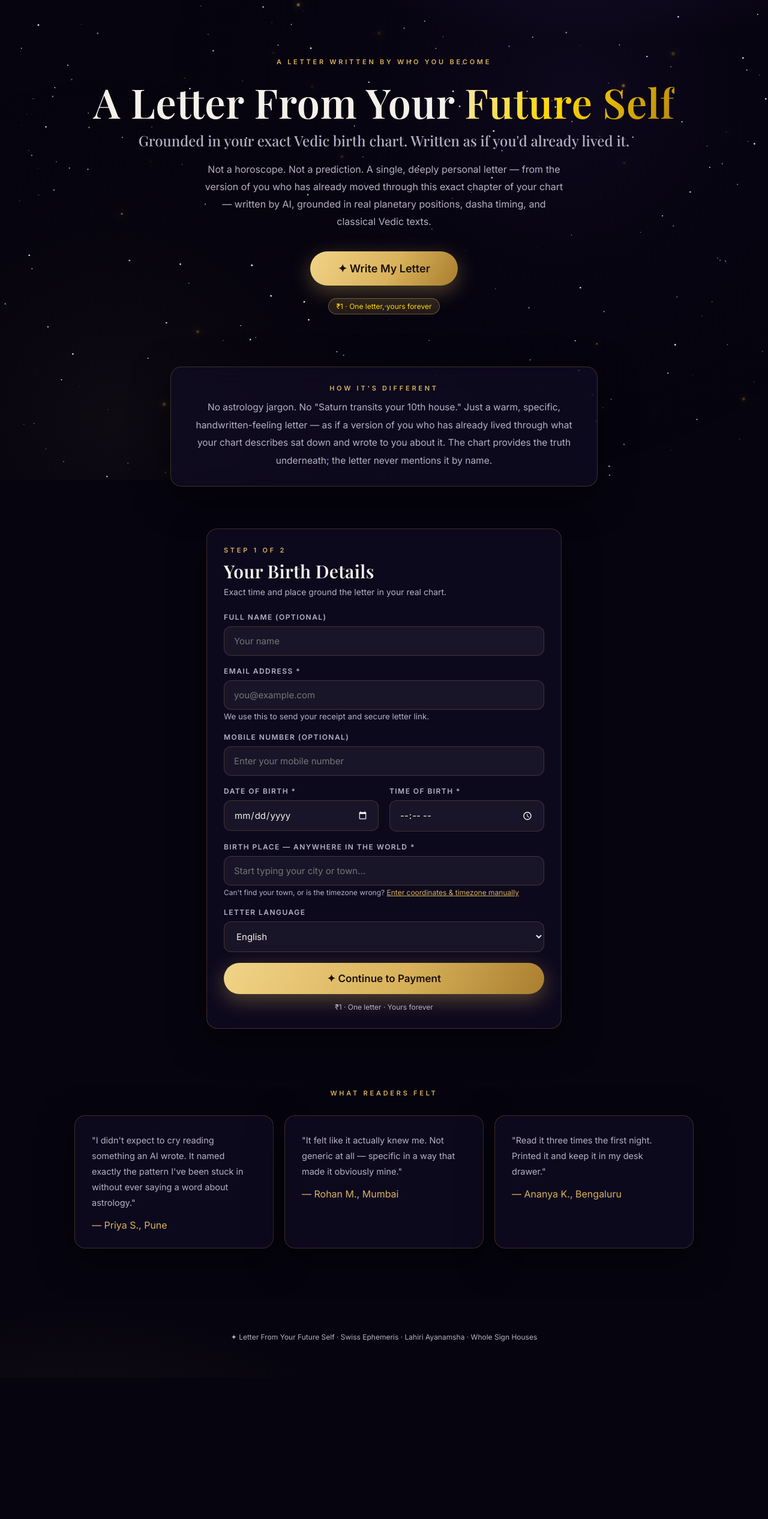
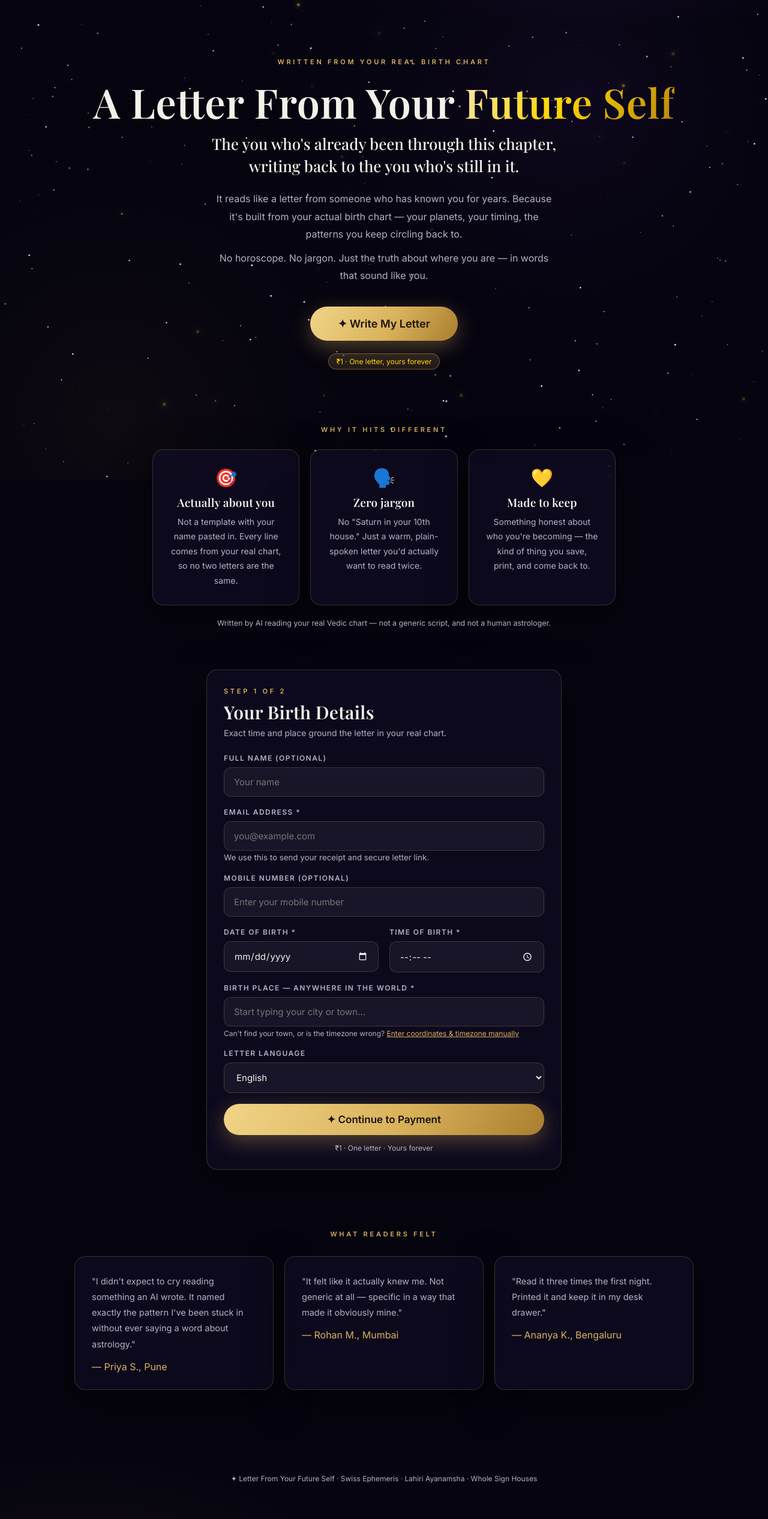
Before and after one commit to akhilesh108raut/letter_from_future_self, a Flask app: page /letter/ in a window 1280 px wide. Shown: the whole page at 60% size. Before the commit the page ends 2236 px from the top, so only its background shows below. Run offline with Flask 3, Linux system fonts and the light colour scheme; some libraries are stand-ins or nearby versions.

Commit message:
Rewrite landing copy to be warmer and scannable; set price to Rs1
The hero read like a spec — long, em-dash-heavy sentences that sounded
machine-written. Rewrote it into short, human lines with a clear emotional
hook ("The you who's already been through this chapter, writing back to
the you who's still in it"), and replaced the dense "How it's different"
paragraph with three scannable benefit cards (Actually about you / Zero
jargon / Made to keep). Kept an honest one-line note that it's AI-written
from a real chart. Also sets the price to Rs1.

```diff
--- a/templates/letter/landing.html
+++ b/templates/letter/landing.html
@@ -4,17 +4,19 @@
 {% block content %}
 <!-- ── HERO ─────────────────────────────────────────────────────────── -->
 <header class="wrap" style="padding-top:96px;text-align:center">
-  <div class="eyebrow fade-up">A Letter Written By Who You Become</div>
+  <div class="eyebrow fade-up">Written from your real birth chart</div>
   <h1 class="fade-up d1" style="font-size:clamp(38px,6.4vw,68px);line-height:1.12;margin:22px 0 10px">
     A Letter From Your <span class="gold-text">Future Self</span>
   </h1>
-  <p class="fade-up d2" style="font-family:var(--font-head);font-size:clamp(18px,2.4vw,24px);color:var(--ink-dim)">
-    Grounded in your exact Vedic birth chart. Written as if you'd already lived it.
+  <p class="fade-up d2" style="font-family:var(--font-head);font-size:clamp(19px,2.6vw,26px);color:var(--ink);max-width:600px;margin:14px auto 0;line-height:1.4">
+    The you who's already been through this chapter, writing back to the you who's still in it.
   </p>
-  <p class="fade-up d2" style="max-width:600px;margin:18px auto 0;color:var(--ink-dim);line-height:1.8">
-    Not a horoscope. Not a prediction. A single, deeply personal letter — from the version
-    of you who has already moved through this exact chapter of your chart — written by AI,
-    grounded in real planetary positions, dasha timing, and classical Vedic texts.
+  <p class="fade-up d2" style="max-width:560px;margin:22px auto 0;color:var(--ink-dim);line-height:1.85;font-size:16px">
+    It reads like a letter from someone who has known you for years. Because it's built from
+    your actual birth chart — your planets, your timing, the patterns you keep circling back to.
+  </p>
+  <p class="fade-up d3" style="max-width:560px;margin:10px auto 0;color:var(--ink-dim);line-height:1.85;font-size:16px">
+    No horoscope. No jargon. Just the truth about where you are — in words that sound like you.
   </p>
   <div class="fade-up d3" style="margin-top:36px">
     <a href="#form" class="btn btn-gold" style="font-size:18px;padding:18px 46px">✦ Write My Letter</a>
@@ -25,16 +27,37 @@
 </header>
 
 <!-- ── WHAT IT IS ───────────────────────────────────────────────────── -->
-<section class="wrap" style="margin-top:84px;max-width:760px">
-  <div class="card fade-up" style="text-align:center">
-    <div class="eyebrow" style="margin-bottom:10px">How it's different</div>
-    <p style="color:var(--ink-dim);line-height:1.9;font-size:15.5px">
-      No astrology jargon. No "Saturn transits your 10th house." Just a warm, specific,
-      handwritten-feeling letter — as if a version of you who has already lived through
-      what your chart describes sat down and wrote to you about it. The chart provides
-      the truth underneath; the letter never mentions it by name.
-    </p>
+<section class="wrap" style="margin-top:90px;max-width:820px">
+  <div class="eyebrow fade-up" style="text-align:center;margin-bottom:26px">Why it hits different</div>
+  <div class="stats">
+    <div class="card lift fade-up" style="text-align:center">
+      <div style="font-size:30px;margin-bottom:10px">🎯</div>
+      <h3 style="font-size:19px;margin-bottom:8px">Actually about you</h3>
+      <p style="color:var(--ink-dim);line-height:1.75;font-size:14px">
+        Not a template with your name pasted in. Every line comes from your real chart, so
+        no two letters are the same.
+      </p>
+    </div>
+    <div class="card lift fade-up d1" style="text-align:center">
+      <div style="font-size:30px;margin-bottom:10px">🗣️</div>
+      <h3 style="font-size:19px;margin-bottom:8px">Zero jargon</h3>
+      <p style="color:var(--ink-dim);line-height:1.75;font-size:14px">
+        No "Saturn in your 10th house." Just a warm, plain-spoken letter you'd actually
+        want to read twice.
+      </p>
+    </div>
+    <div class="card lift fade-up d2" style="text-align:center">
+      <div style="font-size:30px;margin-bottom:10px">💛</div>
+      <h3 style="font-size:19px;margin-bottom:8px">Made to keep</h3>
+      <p style="color:var(--ink-dim);line-height:1.75;font-size:14px">
+        Something honest about who you're becoming — the kind of thing you save, print,
+        and come back to.
+      </p>
+    </div>
   </div>
+  <p class="fade-up d2" style="text-align:center;color:var(--ink-dim);font-size:12.5px;margin-top:22px">
+    Written by AI reading your real Vedic chart — not a generic script, and not a human astrologer.
+  </p>
 </section>
 
 <!-- ── BIRTH FORM ───────────────────────────────────────────────────── -->
```
